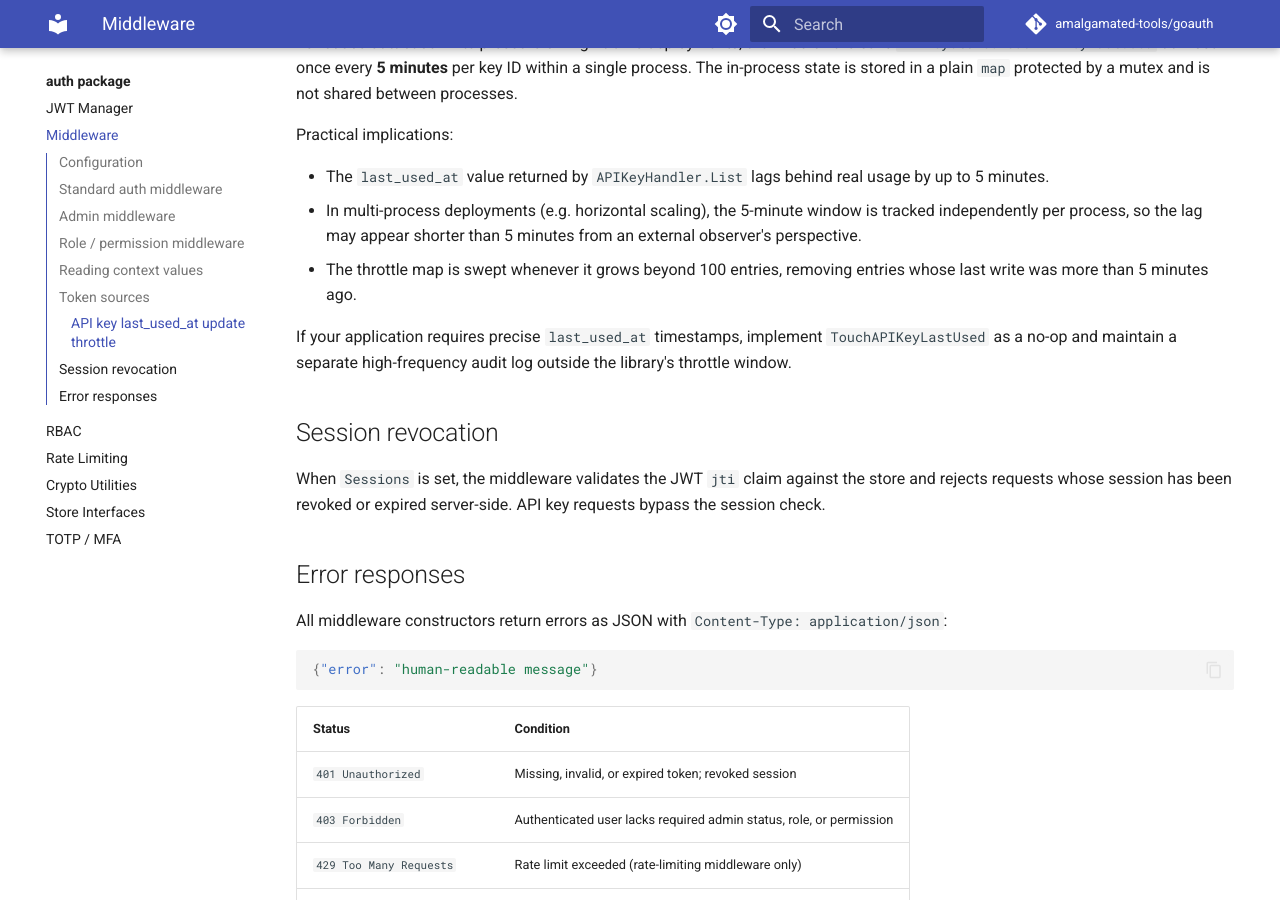
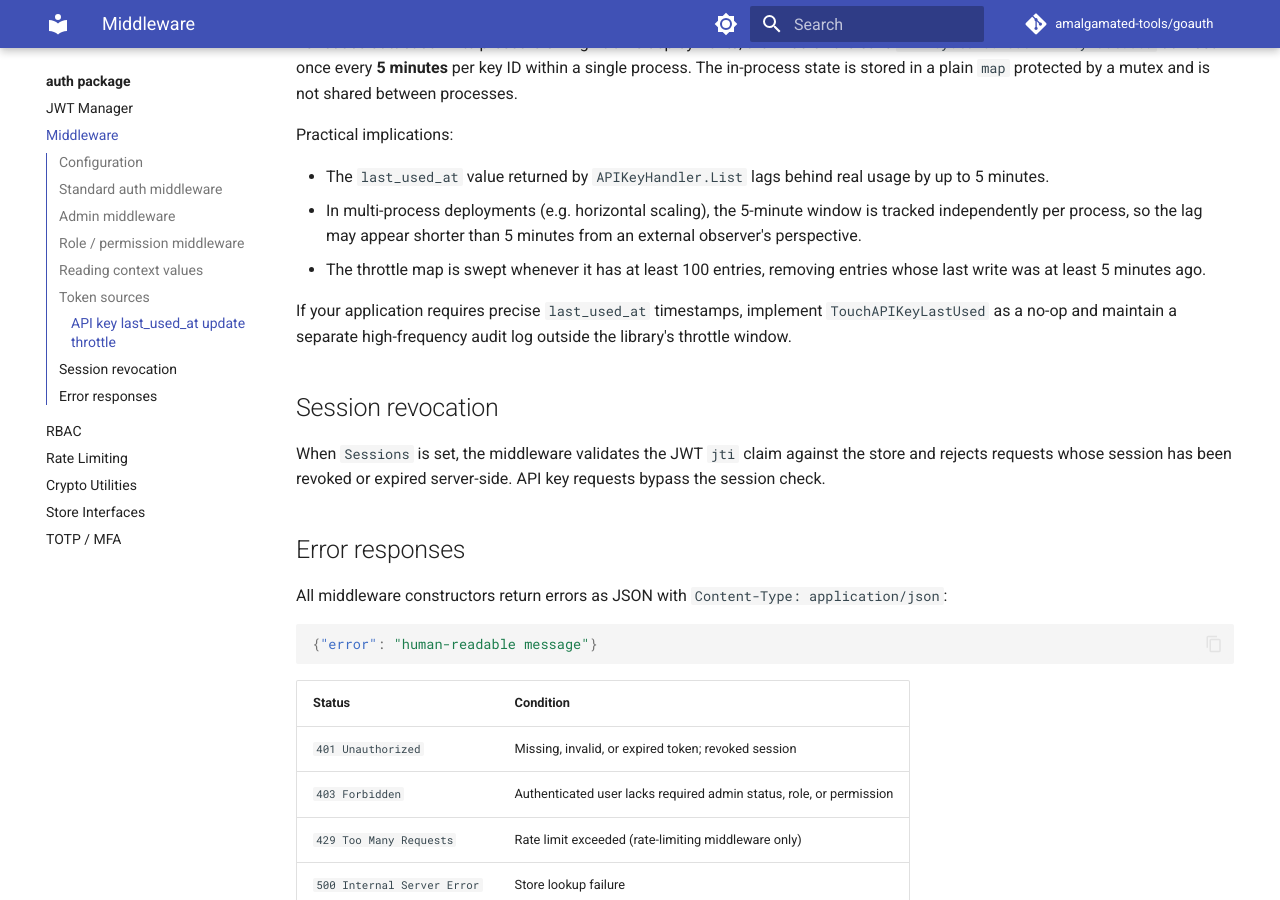
Before and after one commit to amalgamated-tools/goauth, an MkDocs documentation site: the page built from docs/auth/middleware.md, in a window 1280 px wide and 900 px high, scrolled down 1937 px. Built offline with MkDocs 1.6.1 and Material for MkDocs 9.7.7, drawn with Linux system fonts in a browser that asks for light colours; comment, search, counter and statistics services are not loaded.

Commit message:
docs: fix sweep threshold wording to match implementation
Use 'at least 100 entries' and 'at least 5 minutes ago' to accurately
reflect the >= conditions in shouldTouchAPIKeyLastUsed.

```diff
--- a/docs/auth/middleware.md
+++ b/docs/auth/middleware.md
@@ -85,7 +85,7 @@ Practical implications:
 
 - The `last_used_at` value returned by `APIKeyHandler.List` lags behind real usage by up to 5 minutes.
 - In multi-process deployments (e.g. horizontal scaling), the 5-minute window is tracked independently per process, so the lag may appear shorter than 5 minutes from an external observer's perspective.
-- The throttle map is swept whenever it grows beyond 100 entries, removing entries whose last write was more than 5 minutes ago.
+- The throttle map is swept whenever it has at least 100 entries, removing entries whose last write was at least 5 minutes ago.
 
 If your application requires precise `last_used_at` timestamps, implement `TouchAPIKeyLastUsed` as a no-op and maintain a separate high-frequency audit log outside the library's throttle window.
 
```
